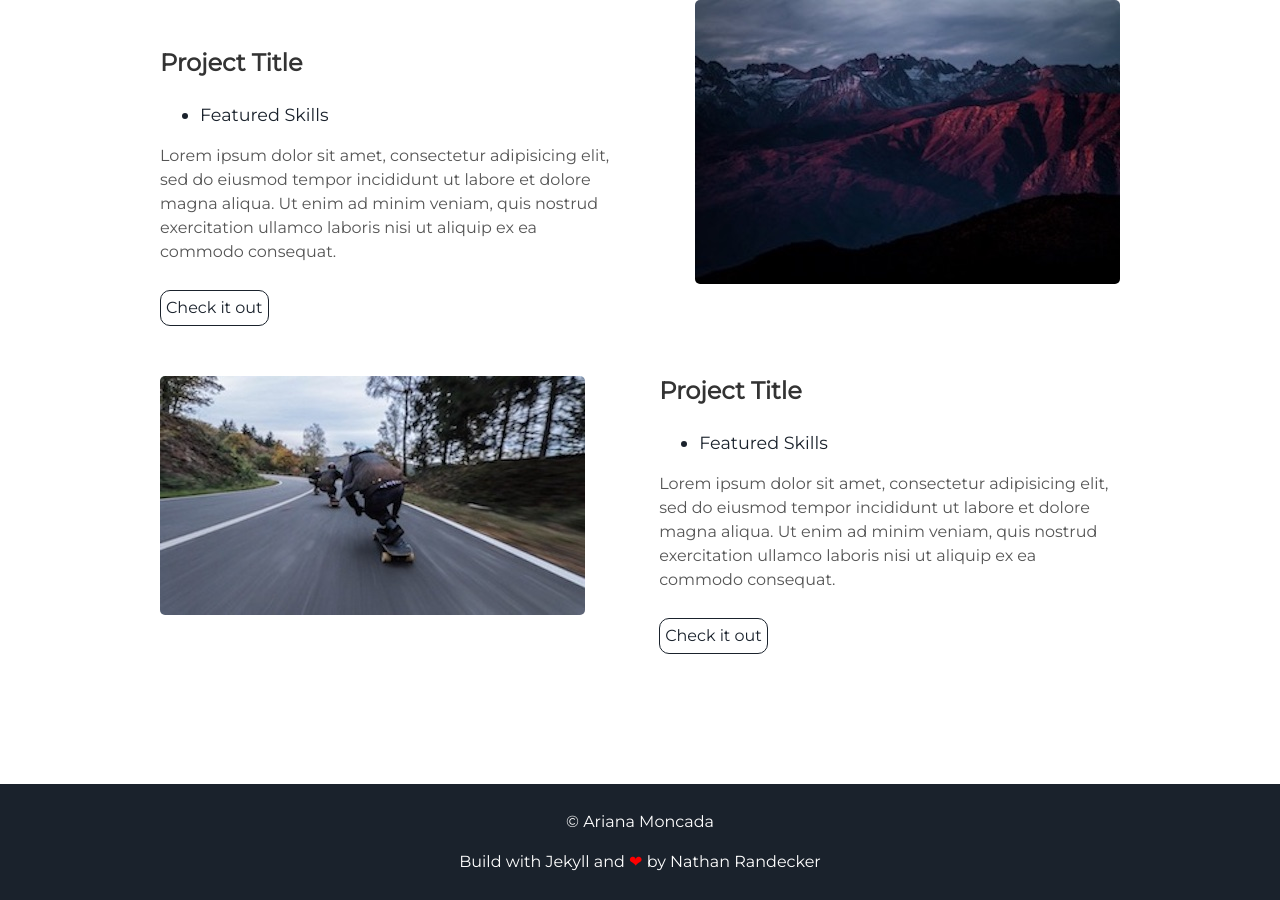
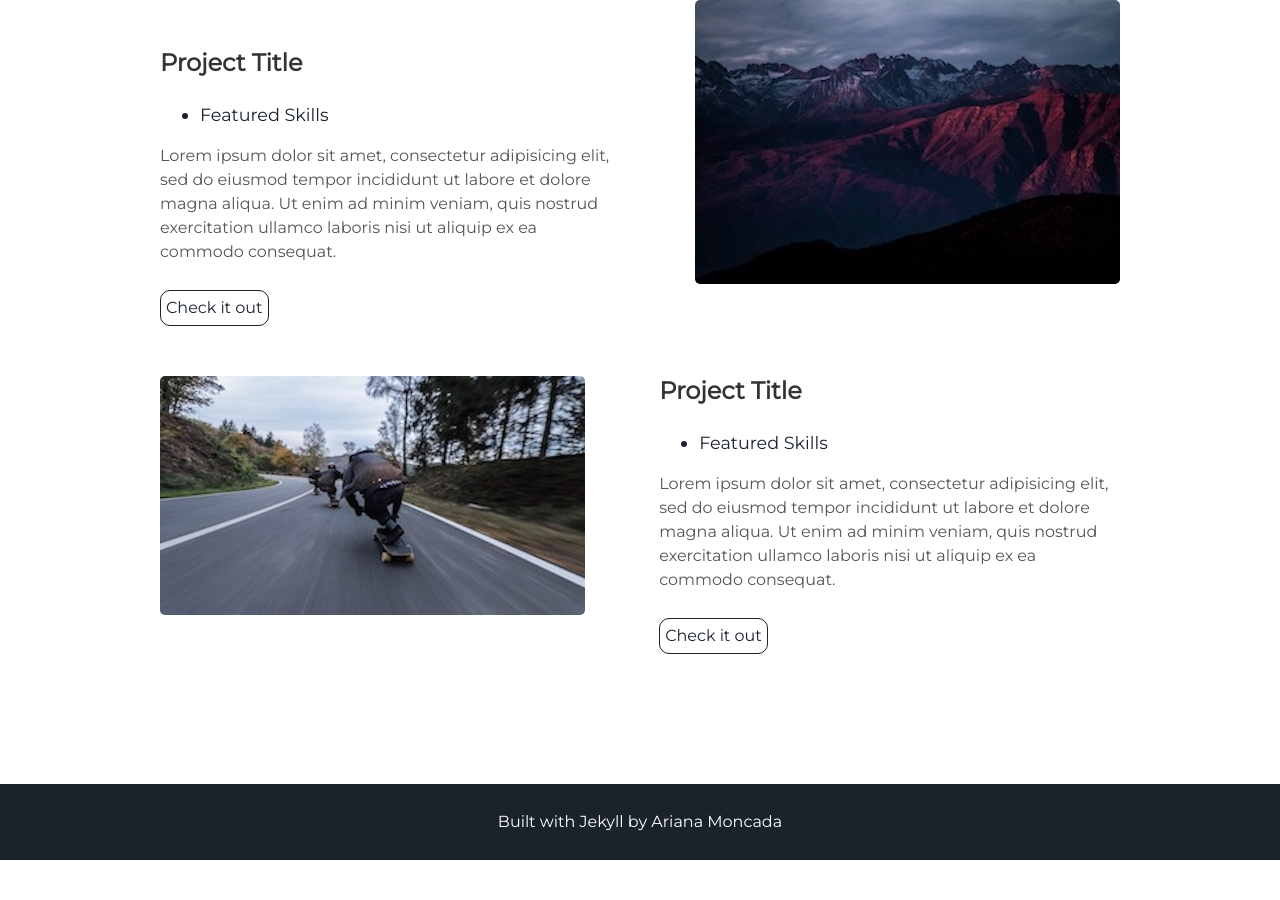
Before and after one commit to arianamoncada/arianamoncada.github.io, a Jekyll site: the page built from index.html, in a window 1280 px wide and 900 px high, scrolled down 1723 px. Built offline with Jekyll 4.4.1, drawn with Linux system fonts in a browser that asks for light colours; after the commit the page ends 2583 px from its top, so only the background shows below that.

Commit message:
Update footer

```diff
--- a/_includes/footer.html
+++ b/_includes/footer.html
@@ -1,6 +1,5 @@
 <footer class="footer">
-    <p>&copy; {{site.username}}</p>
-    <p>Build with Jekyll and <span class="love">❤</span> by <a href="https://github.com/nrandecker">Nathan Randecker</a></p>
+    <p>Built with Jekyll by <a href="https://github.com/arianamoncada">Ariana Moncada</a></p>
 </footer>
 <script src="//cdn.jsdelivr.net/particles.js/2.0.0/particles.min.js"></script>
 <script src="{{ "/assets/js/sweet-scroll.min.js" | prepend: site.baseurl }}"></script>
```
